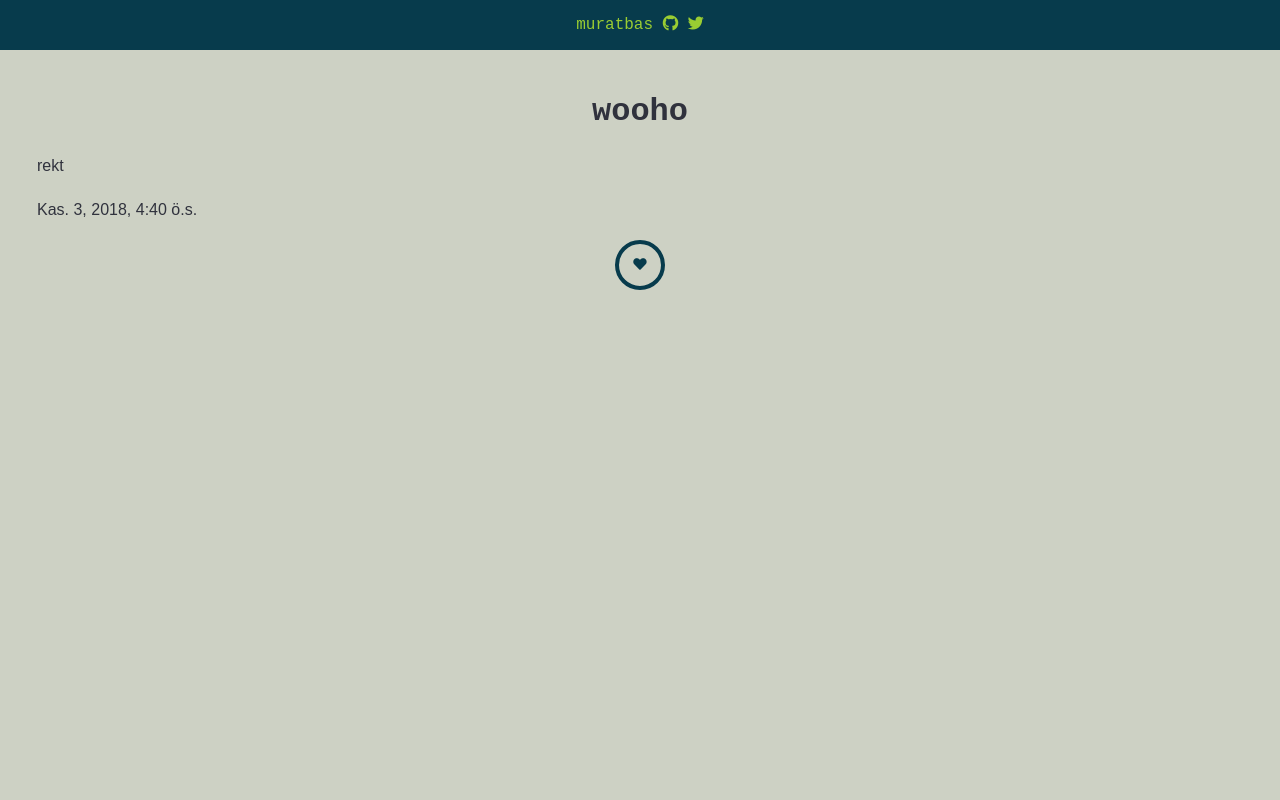
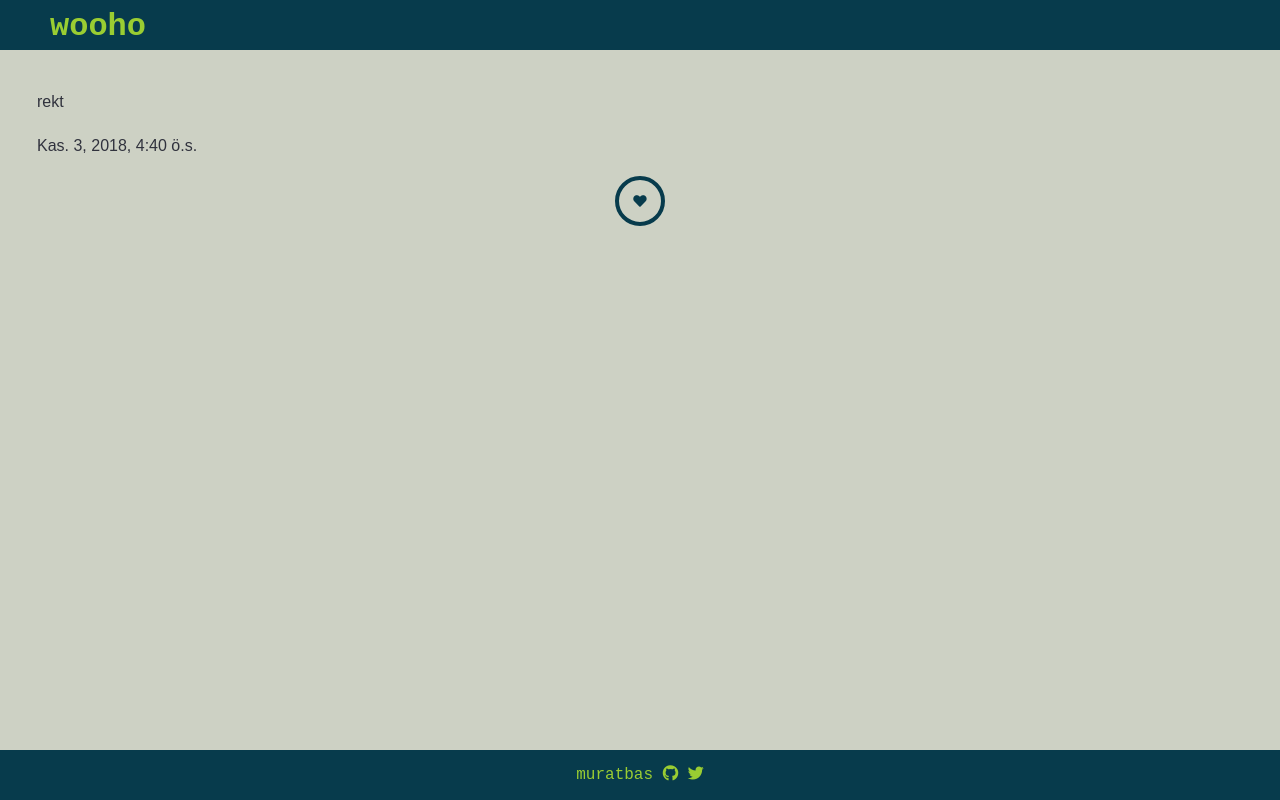
Before and after one commit to muratbas6/blogy, a Django app: a page that uses templates/index.html in a window 1280 px wide. Run offline with Django 3.2, Linux system fonts and the light colour scheme; data comes from the database, SQL or seed files in the repository; both versions use the stored data as it was after the commit; some libraries are stand-ins or nearby versions.

Commit message:
ui improvements

```diff
--- a/static/css/main.css
+++ b/static/css/main.css
@@ -3,6 +3,9 @@
     width: 100%;
     height: 50px;
     text-align: center;
+    position: absolute;
+    bottom: 0;
+
 }
 
 .headers{
@@ -116,3 +119,19 @@ input[type="submit"]{
 .fa-heart{
     color:#073B4C;
 }
+
+.post-header {
+    width: 100%;
+    height: 50px;
+    background:#073B4C;
+    position: relative;
+}
+
+.post-header h1 {
+    padding: 0 !important;
+    position: absolute;
+    left: 50px;
+    top: -13px;
+    color: yellowgreen;
+
+}
--- a/templates/index.html
+++ b/templates/index.html
@@ -16,13 +16,6 @@
 
 <body>
 
-    <div class="navbar">
-        <ul class="headers">
-            <li><a href="{% url 'main_page' %}">muratbas</a></li>
-            <li> <a href="https://github.com/muratbas6"> <i class="fab fa-github"></i></a></li>
-            <li><a href="https://twitter.com/syntaxerr00r"> <i class="fab fa-twitter"></i></a></li>
-        </ul>
-    </div>
 
 
     {% block body %}
@@ -40,6 +33,15 @@
         </ul>
     </div>
 
+    <div class="navbar">
+        <ul class="headers">
+            <li><a href="{% url 'main_page' %}">muratbas</a></li>
+            <li> <a href="https://github.com/muratbas6"> <i class="fab fa-github"></i></a></li>
+            <li><a href="https://twitter.com/syntaxerr00r"> <i class="fab fa-twitter"></i></a></li>
+        </ul>
+    </div>
+
+
 
 
 </body>
--- a/templates/post_detail.html
+++ b/templates/post_detail.html
@@ -3,8 +3,12 @@
 
 
 {% block body %}
+
+
+<div class="post-header">
+    <h1>{{post.header}}</h1>
+</div>
 <div class="post-detail">
-    <h1>{{post.header}}</h1>
      <div class="post-text">
         <p>{{post.text|safe}}</p>
         <p>{{post.date}}</p>
@@ -12,7 +16,6 @@
         <form action="like/{{ post.id  }}" method="post">
             {% csrf_token %}
             <button type="submit" class="pulsebutton"><i class="fas fa-heart"></i></button>
-
         </form>
 
 
```
Also changed, not shown: db.sqlite3.
